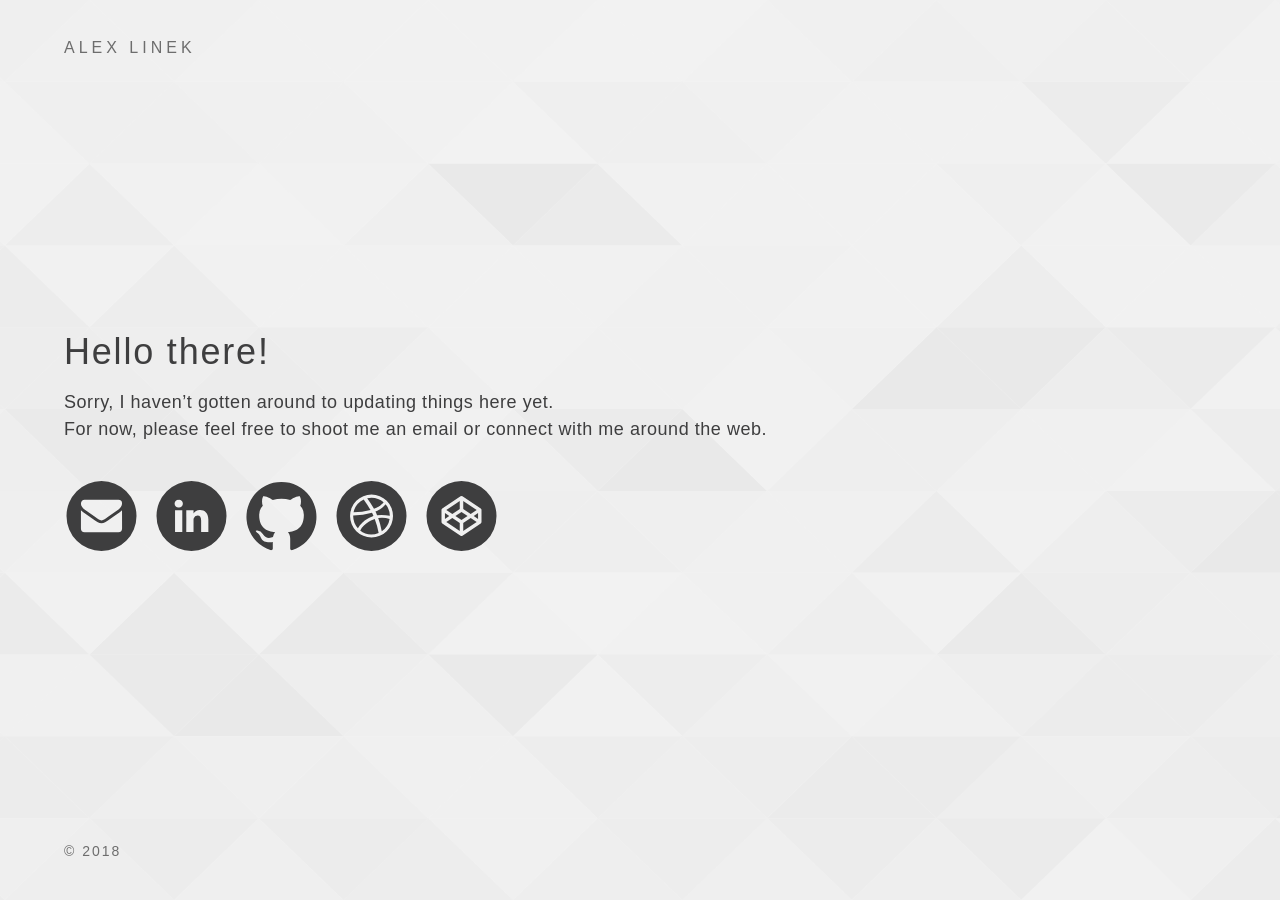
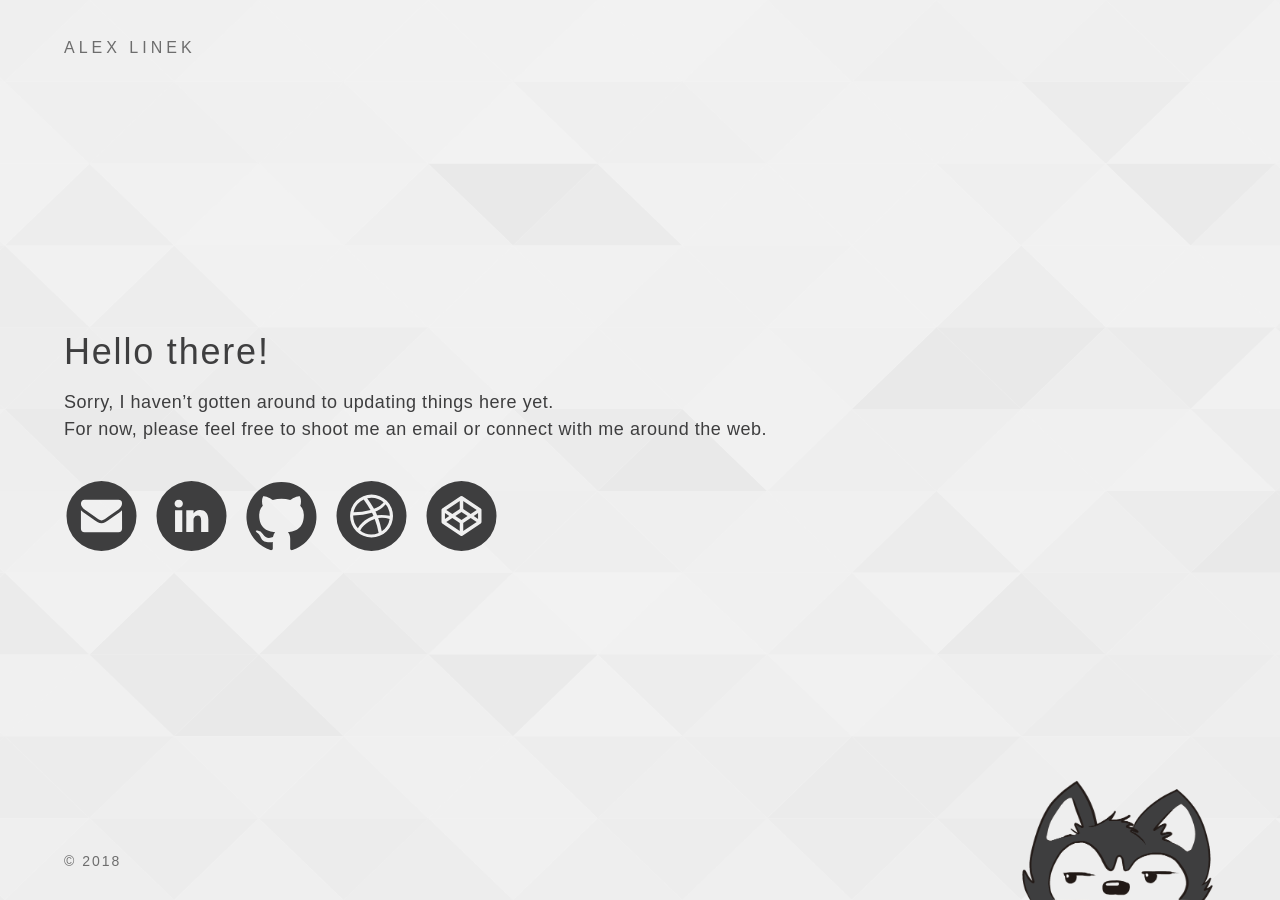
Before and after one commit to alexlinek/splash, a Jekyll site: the page built from index.html, in a window 1280 px wide. Built offline with Jekyll 4.4.1, drawn with Linux system fonts in a browser that asks for light colours; some web fonts are replaced.

Commit message:
wanted changes in this repo instead

```diff
--- a/_includes/footer.html
+++ b/_includes/footer.html
@@ -2,12 +2,16 @@
 
   <div class="section">
     <div class="group">
-      <span class="copyright">
+      <div class="copyright">
         &copy;
         <script type="text/javascript">
           document.write(new Date().getFullYear());
         </script>
-      </span>
+      </div>
+      <div class="husky">
+        <img class="face" src="assets/images/husky-face.png" />
+        <img class="eyes" src="assets/images/husky-eyes.png" />
+      </div>
     </div>
   </div>
 
--- a/_sass/_home.scss
+++ b/_sass/_home.scss
@@ -7,7 +7,7 @@ body {
   background-position: center;
   background-repeat: no-repeat;
   background-size: cover;
-  min-height: 650px;
+  min-height: 750px;
   position: relative;
 }
 
@@ -40,21 +40,20 @@ header {
 
 footer {
   position: absolute;
-  bottom: 2em;
+  bottom: 0;
   left: 0;
   right: 0;
   @include media-query($bp-mobile) {
-    bottom: 10px;
     left: 2.5%;
   }
 }
 
 // Text -------------------------------------
 h1 {
+  color: $grey;
   font-size: 16px;
   font-weight: 500;
   letter-spacing: 4px;
-  color: $grey;
   text-transform: uppercase;
 }
 
@@ -79,10 +78,11 @@ p {
 }
 
 .copyright {
-  font-weight: 100;
   color: $grey;
   font-size: 14px;
+  font-weight: 100;
   letter-spacing: 2px;
+  margin-bottom: 2em;
   @include media-query($bp-mobile) {
     margin-left: 5%;
   }
@@ -119,3 +119,58 @@ $social:  (email, $melon),
     }
   }
 }
+
+// Pup --------------------------------------
+footer .group {
+  position: relative;
+}
+
+.husky {
+  position: absolute;
+  bottom: 0;
+  right: 0;
+  width: 200px;
+  height: 300px;
+  overflow: hidden;
+  img {
+    position: absolute;
+    bottom: 0;
+    left: 0;
+    right: 0;
+    width: 100%;
+  }
+}
+
+@keyframes slide-in {
+  from { bottom: -200px; }
+  to { bottom: 0; }
+}
+.husky img {
+  animation: slide-in 2.5s ease;
+}
+
+//for future fun stuff, this looks like reading right to left
+// @keyframes reading-wrong {
+//   0%, 100% { left: 15px; }
+//   10% { left: 0; }
+//   80% { left: 15px; }
+// }
+
+@keyframes shifty {
+  0%, 100% { left: 15px; }
+  10% { left: 0; }
+  90% { left: 0; }
+}
+@keyframes blink {
+  0%, 100% { height: auto; }
+  1% { height: 0; }
+  2% { height: auto; }
+}
+
+.husky .eyes,
+.husky .eyes {
+  animation:
+    shifty 6s ease infinite,
+    blink 8s linear 2s infinite,
+    slide-in 2.5s ease;
+}
```
Also changed, not shown: assets/images/husky-eyes.png (added), assets/images/husky-face.png (added), assets/images/tri-bp.svg (deleted).
